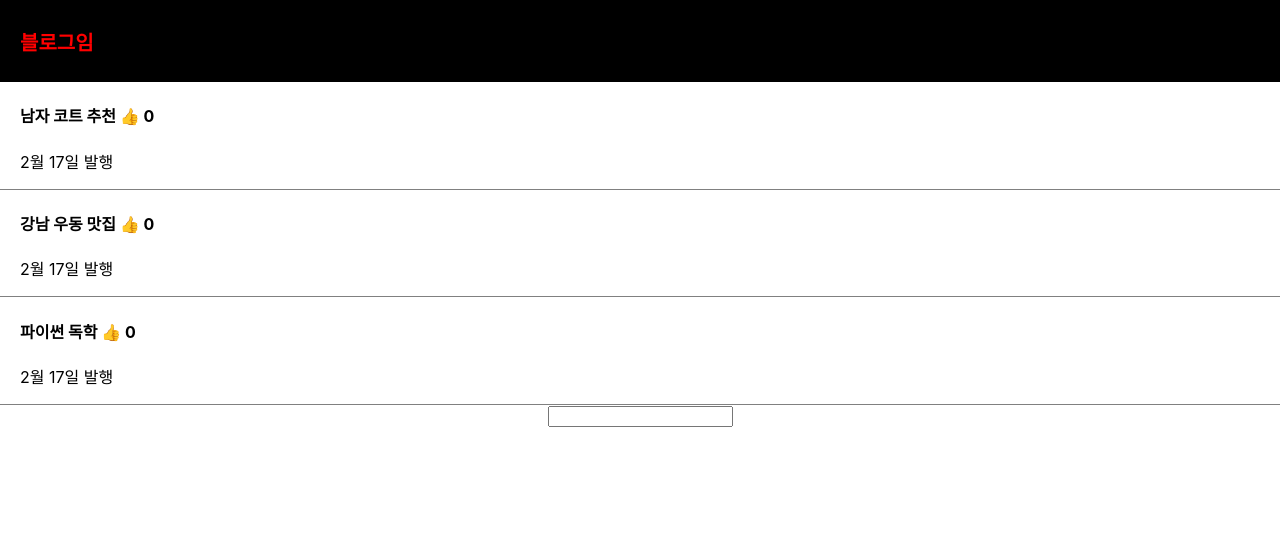
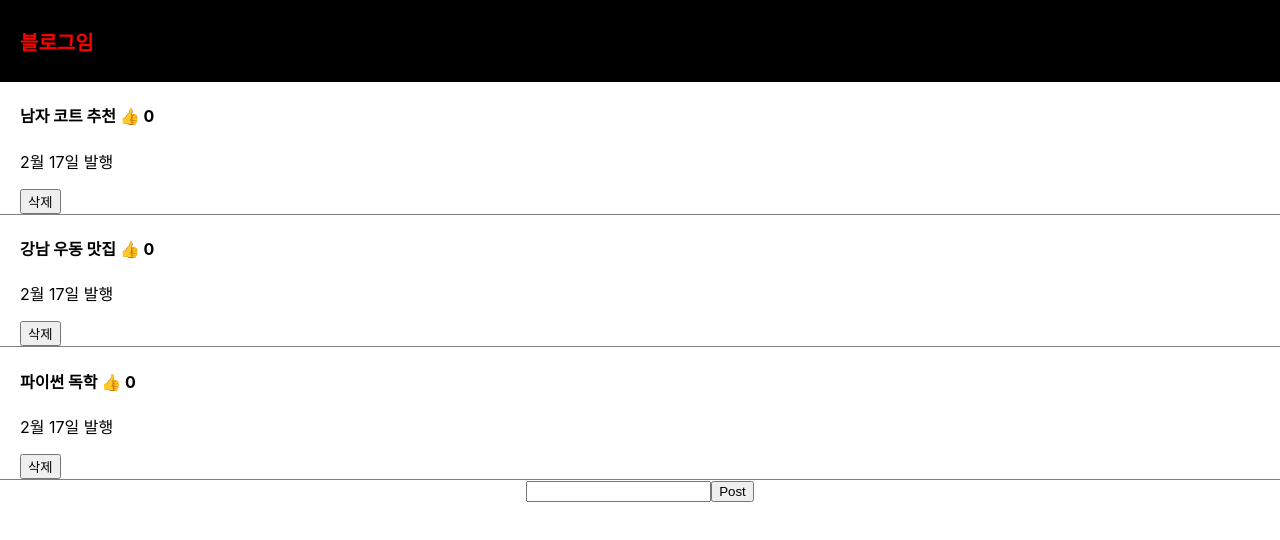
Before and after one commit to Origogi/react-blog, a React (Create React App) app: page / in a window 1280 px wide. Shown: the top 540 px of the page. Built offline with nearby package versions, Linux system fonts and the light colour scheme.

Commit message:
List item 추가/삭제 기능 구현

```diff
--- a/src/App.js
+++ b/src/App.js
@@ -10,6 +10,7 @@ function App() {
 
   let [modal, setModal] = useState(false);
   let [modalTitle, setModalTitle] = useState('');
+  let [userText, setUserText] = useState('');
 
   function changeFirstTitle() {
     let result = [...titles];
@@ -31,6 +32,11 @@ function App() {
               setModal(true);
               setModalTitle(title);
             }}
+            deleteThis={() => {
+              let result = [...titles];
+              result.splice(i, 1);
+              setTitles([...result]);
+            }}
             key={i}
           />
         );
@@ -39,8 +45,16 @@ function App() {
       <input
         onChange={(e) => {
           console.log(e.target.value);
+          setUserText(e.target.value);
         }}
       ></input>
+      <button
+        onClick={() => {
+          setTitles([...titles, userText]);
+        }}
+      >
+        Post
+      </button>
 
       {modal ? (
         <Modal
@@ -71,6 +85,7 @@ function ListItem(props) {
         {like}
       </h4>
       <p>2월 17일 발행</p>
+      <button onClick={props.deleteThis}>삭제</button>
     </div>
   );
 }
```
